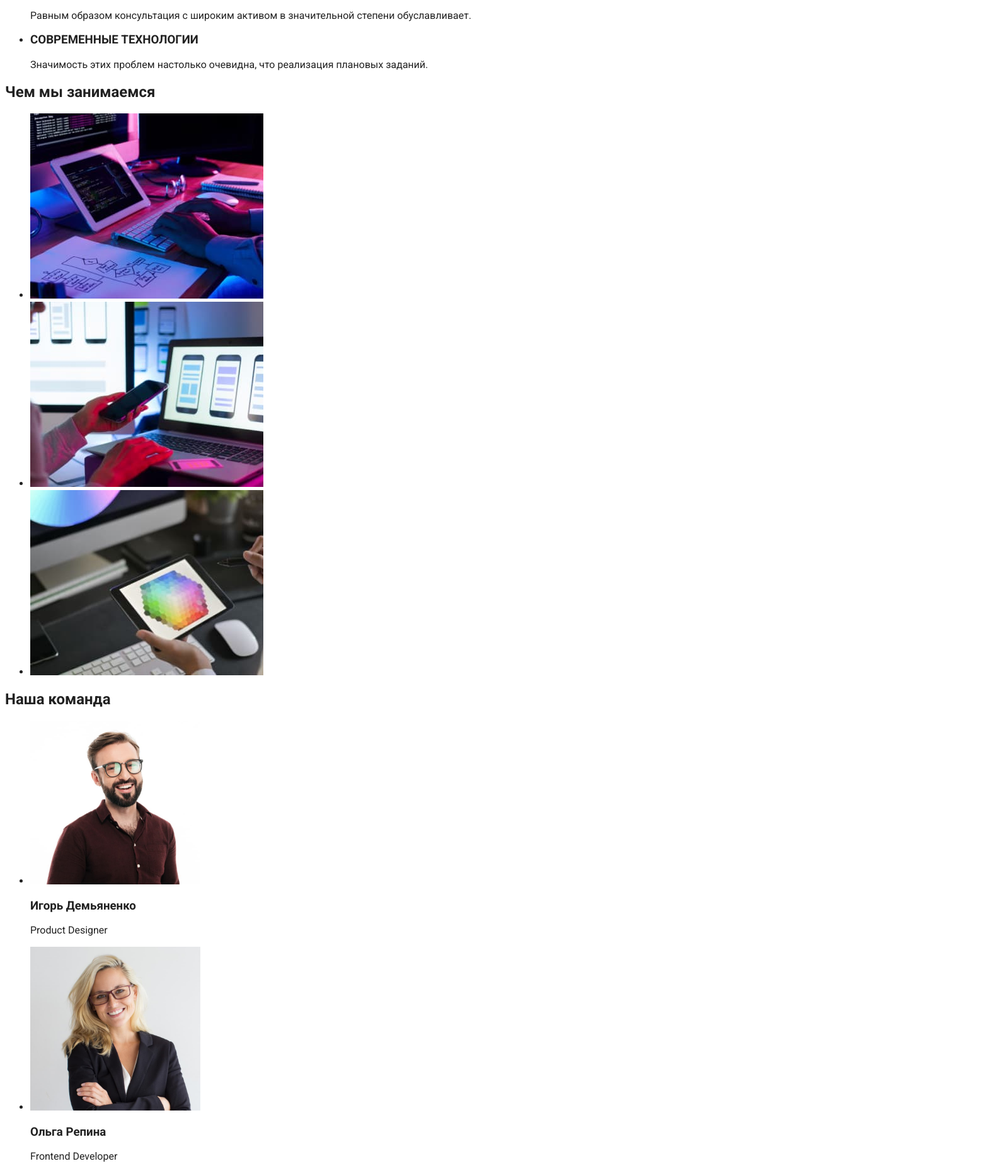
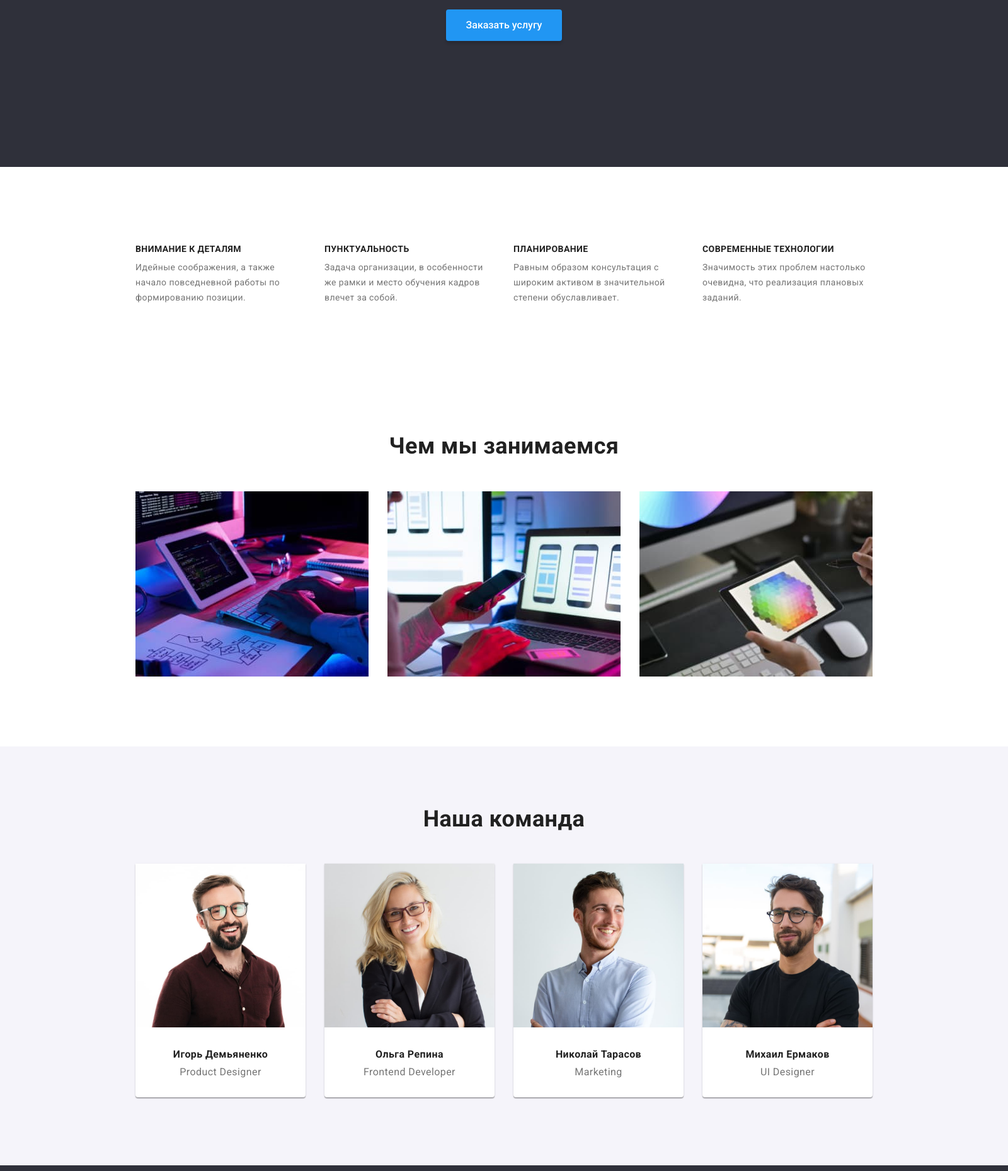
Before and after one commit to NikitaShpanko/goit-markup-hw-02, a plain HTML site: page index.html in a window 1280 px wide. Shown: the part 426-2285 px from the top of the page at 63% size, 1600 px wide, since content can reach past the window. Drawn offline with Linux system fonts and the light colour scheme.

Commit message:
seems like I did it!

```diff
--- a/css/styles.css
+++ b/css/styles.css
@@ -3,21 +3,33 @@
   --secondary-color: #757575;
   --highlight-color: #2196f3;
   --background-light: #ffffff;
+  --background-medium: #f5f4fa;
   --background-dark: #2f303a;
 }
 
 body {
   font-family: "Roboto", sans-serif;
-  line-height: 1.17;
+  font-size: 14px;
+  line-height: 1.172;
+  letter-spacing: 0.03em;
   color: var(--main-color);
-  background-color: var(--background-light);
+  background: #e5e5e5;
+  /* background-color: var(--background-light); */
+  width: 1600px;
+  margin: auto;
 }
 
 .page-header {
+  background-color: var(--background-light);
+  padding: 0 215px;
+  display: flex;
+  border: 1px #ececec;
+  border-style: none none solid none;
 }
 
-.hello {
-  background-color: var(--background-dark);
+.page-nav {
+  display: flex;
+  flex-grow: 1;
 }
 
 .company-logo {
@@ -26,18 +38,42 @@ body {
   font-size: 26px;
   text-decoration: unset;
   color: var(--main-color);
+  margin: 24px 93px 25px 0;
+}
+
+.navigation-list,
+.qualities-list,
+.what-we-do-list,
+.team-list,
+.portfolio-list {
+  list-style: none;
+  padding: 0;
+  display: flex;
+  flex-wrap: wrap;
+}
+
+.navigation-list {
+  margin: 32px 0;
 }
 
 .navigation-link {
   font-weight: 500;
+  letter-spacing: 0.02em;
   text-decoration: unset;
   color: var(--main-color);
+  margin-right: 50px;
 }
 
 .header-contact-link {
   font-weight: 500;
+  letter-spacing: 0.02em;
   text-decoration: unset;
   color: var(--secondary-color);
+  margin: 32px 0;
+}
+
+.first {
+  margin-right: 50px;
 }
 
 /* Класс highlight работает только, если описан ниже классов, к которым применяется.
@@ -52,31 +88,171 @@ body {
   color: var(--highlight-color);
 }
 
-.motto {
-  color: var(--background-light);
-  text-transform: uppercase;
+.hello {
+  background-color: var(--background-dark);
+  text-align: center;
+  padding: 200px 452px;
 }
 
-.quality {
+.motto {
+  font-size: 44px;
+  font-weight: 900;
+  color: var(--background-light);
+  line-height: 1.36;
+  letter-spacing: 0.06em;
   text-transform: uppercase;
+  margin: 0 0 40px 0;
+}
+
+.order-button,
+.filter-button {
+  font-family: "Roboto", sans-serif;
+  font-weight: 500;
+  font-size: 16px;
+  border: none;
+  border-radius: 4px;
+}
+
+.order-button {
+  line-height: 1.875;
+  padding: 10px 32px;
+  box-shadow: 0px 4px 4px rgba(0, 0, 0, 0.15);
+}
+
+.filter-button {
+  line-height: 1.625;
+  padding: 6px 22px;
+  margin: 0 4px;
+}
+
+.order-button,
+.filter-button:hover {
+  color: var(--background-light);
+  background-color: var(--highlight-color);
+}
+
+.order-button:hover,
+.filter-button {
+  color: var(--main-color);
+  background-color: var(--background-medium);
+}
+
+.filter-button:hover {
+  box-shadow: 0px 3px 1px rgba(0, 0, 0, 0.1), 0px 1px 2px rgba(0, 0, 0, 0.08),
+    0px 2px 2px rgba(0, 0, 0, 0.12);
+}
+
+.about-us,
+.portfolio {
+  background-color: var(--background-light);
+  padding: 94px 200px;
 }
 
 .hidden {
   display: none;
 }
 
+.quality {
+  margin: 0 15px;
+  width: 270px;
+}
+
+.quality-name {
+  font-size: 14px;
+  font-weight: 700;
+  line-height: 1.17;
+  text-transform: uppercase;
+  margin-bottom: 10px;
+}
+
+.quality-explanation {
+  color: var(--secondary-color);
+  line-height: 1.714;
+  margin: 0;
+}
+
+.about-us-title {
+  font-size: 36px;
+  text-align: center;
+  margin: 0 0 50px 0;
+}
+
+.what-we-do {
+  margin: 0 15px;
+}
+
+.team {
+  background-color: var(--background-medium);
+  padding: 94px 200px;
+}
+
+.team-member {
+  background-color: var(--background-light);
+  margin: 0 15px;
+  box-shadow: 0px 1px 3px rgba(0, 0, 0, 0.12), 0px 1px 1px rgba(0, 0, 0, 0.14),
+    0px 2px 1px rgba(0, 0, 0, 0.2);
+  border-radius: 0px 0px 4px 4px;
+}
+
+.team-member-name {
+  font-size: 16px;
+  text-align: center;
+  margin: 30px 0 10px;
+}
+
+.team-member-job {
+  font-size: 16px;
+  color: var(--secondary-color);
+  text-align: center;
+  margin: 0;
+  padding: 0 0 30px;
+}
+
+.filter {
+  text-align: center;
+  margin: 0 0 20px;
+}
+
+.portfolio-element {
+  margin: 30px 13px 0; /* 15-border*2 */
+  border: 1px solid #eeeeee;
+  box-sizing: border-box;
+}
+
+.portfolio-element-title {
+  font-size: 18px;
+  line-height: 2;
+  letter-spacing: 0.06em;
+  margin: 20px 0 0 24px;
+}
+
+.portfolio-element-description {
+  font-size: 16px;
+  line-height: 1.875;
+  color: var(--secondary-color);
+  margin: 4px 0 20px 24px;
+}
+
 .page-footer {
   background-color: var(--background-dark);
+  padding: 60px 215px;
 }
 
 .page-footer .company-logo {
   color: var(--background-light);
+  display: block;
+  margin: 0 0 20px 0;
 }
 
 .footer-address {
   font-style: normal;
 }
 
+.footer-contact {
+  color: var(--background-light);
+  margin-top: 9px;
+}
+
 .footer-contact-link {
   text-decoration: unset;
   color: var(--secondary-color);
--- a/index.html
+++ b/index.html
@@ -12,11 +12,9 @@
 </head>
 <body>
     <header class="page-header">
-        <nav>
+        <nav class="page-nav">
+            <a class="company-logo" href="./index.html"><span class="highlight">Web</span>Studio</a>
             <ul class="navigation-list">
-                <li>
-                    <a class="company-logo" href="./index.html"><span class="highlight">Web</span>Studio</a>
-                </li>
                 <li>
                     <a class="navigation-link highlight" href="./index.html">Студия</a>
                 </li>
@@ -28,39 +26,39 @@
                 </li>
             </ul>
         </nav>
-        <a class="header-contact-link" href="mailto:info@devstudio.com">info@devstudio.com</a>
+        <a class="header-contact-link first" href="mailto:info@devstudio.com">info@devstudio.com</a>
         <a class="header-contact-link" href="tel:+380961111111">+38 096 111 11 11</a>
     </header>
     <main>
         <section class="hello">
             <h1 class="motto">Эффективные решения для вашего бизнеса</h1>
-            <button type="button">Заказать услугу</button>
+            <button type="button" class="order-button">Заказать услугу</button>
         </section>
         <section class="about-us">
             <h2 class="hidden">Сильные стороны</h2>
             <ul class="qualities-list">
-                <li>
-                    <h3 class="quality">Внимание к деталям</h3>
-                    <p>Идейные соображения, а также начало повседневной работы по формированию позиции.</p>
+                <li class="quality">
+                    <h3 class="quality-name">Внимание к деталям</h3>
+                    <p class="quality-explanation">Идейные соображения, а также начало повседневной работы по формированию позиции.</p>
                 </li>
-                <li>
-                    <h3 class="quality">Пунктуальность</h3>
-                    <p>Задача организации, в особенности же рамки и место обучения кадров влечет за собой.</p>
+                <li class="quality">
+                    <h3 class="quality-name">Пунктуальность</h3>
+                    <p class="quality-explanation">Задача организации, в особенности же рамки и место обучения кадров влечет за собой.</p>
                 </li>
-                <li>
-                    <h3 class="quality">Планирование</h3>
-                    <p>Равным образом консультация с широким активом в значительной степени обуславливает.</p>
+                <li class="quality">
+                    <h3 class="quality-name">Планирование</h3>
+                    <p class="quality-explanation">Равным образом консультация с широким активом в значительной степени обуславливает.</p>
                 </li>
-                <li>
-                    <h3 class="quality">Современные технологии</h3>
-                    <p>Значимость этих проблем настолько очевидна, что реализация плановых заданий.</p>
+                <li class="quality">
+                    <h3 class="quality-name">Современные технологии</h3>
+                    <p class="quality-explanation">Значимость этих проблем настолько очевидна, что реализация плановых заданий.</p>
                 </li>
             </ul>
         </section>
         <section class="about-us">
-            <h2>Чем мы занимаемся</h2>
-            <ul>
-                <li>
+            <h2 class="about-us-title">Чем мы занимаемся</h2>
+            <ul class="what-we-do-list">
+                <li class="what-we-do">
                     <img src="./images/what-we-do1.jpg"
                          alt="Программное обеспечение"
                          title="Программное обеспечение"
@@ -68,13 +66,13 @@
                          <!--параметр title отвечает за текст, отображаемый
                              при наведении мышки на изображение-->
                 </li>
-                <li>
+                <li class="what-we-do">
                     <img src="./images/what-we-do2.jpg"
                          alt="Мобильные приложения"
                          title="Мобильные приложения"
                          width=370>
                 </li>
-                <li>
+                <li class="what-we-do">
                     <img src="./images/what-we-do3.jpg"
                          alt="Веб-дизайн"
                          title="Веб-дизайн"
@@ -83,35 +81,35 @@
             </ul>
         </section>
         <section class="team">
-            <h2>Наша команда</h2>
+            <h2 class="about-us-title">Наша команда</h2>
             <ul class="team-list">
-                <li>
+                <li class="team-member">
                     <img src="./images/person1.jpg" alt="Игорь Демьяненко" width=270>
-                    <h3>Игорь Демьяненко</h3>
-                    <p>Product Designer</p>
+                    <h3 class="team-member-name">Игорь Демьяненко</h3>
+                    <p class="team-member-job">Product Designer</p>
                 </li>
-                <li>
+                <li class="team-member">
                     <img src="./images/person2.jpg" alt="Ольга Репина" width=270>
-                    <h3>Ольга Репина</h3>
-                    <p>Frontend Developer</p>
+                    <h3 class="team-member-name">Ольга Репина</h3>
+                    <p class="team-member-job">Frontend Developer</p>
                 </li>
-                <li>
+                <li class="team-member">
                     <img src="./images/person3.jpg" alt="Николай Тарасов" width=270>
-                    <h3>Николай Тарасов</h3>
-                    <p>Marketing</p>
+                    <h3 class="team-member-name">Николай Тарасов</h3>
+                    <p class="team-member-job">Marketing</p>
                 </li>
-                <li>
+                <li class="team-member">
                     <img src="./images/person4.jpg" alt="Михаил Ермаков" width=270>
-                    <h3>Михаил Ермаков</h3>
-                    <p>UI Designer</p>
+                    <h3 class="team-member-name">Михаил Ермаков</h3>
+                    <p class="team-member-job">UI Designer</p>
                 </li>
             </ul>
         </section>
     </main>
     <footer class="page-footer">
-        <a class="company-logo" href=""><span class="highlight">Web</span>Studio</a>
+        <a class="company-logo" href="./index.html"><span class="highlight">Web</span>Studio</a>
         <address class="footer-address">
-            <p>г. Киев, пр-т Леси Украинки, 26</p>
+            <p class="footer-contact">г. Киев, пр-т Леси Украинки, 26</p>
             <p><a class="footer-contact-link" href="mailto:info@devstudio.com">info@devstudio.com</a></p>
             <p><a class="footer-contact-link" href="tel:+380961111111">+38 096 111 11 11</a></p>
         </address>
```
Also changed, not shown: portfolio.html (+12 -14 lines).
